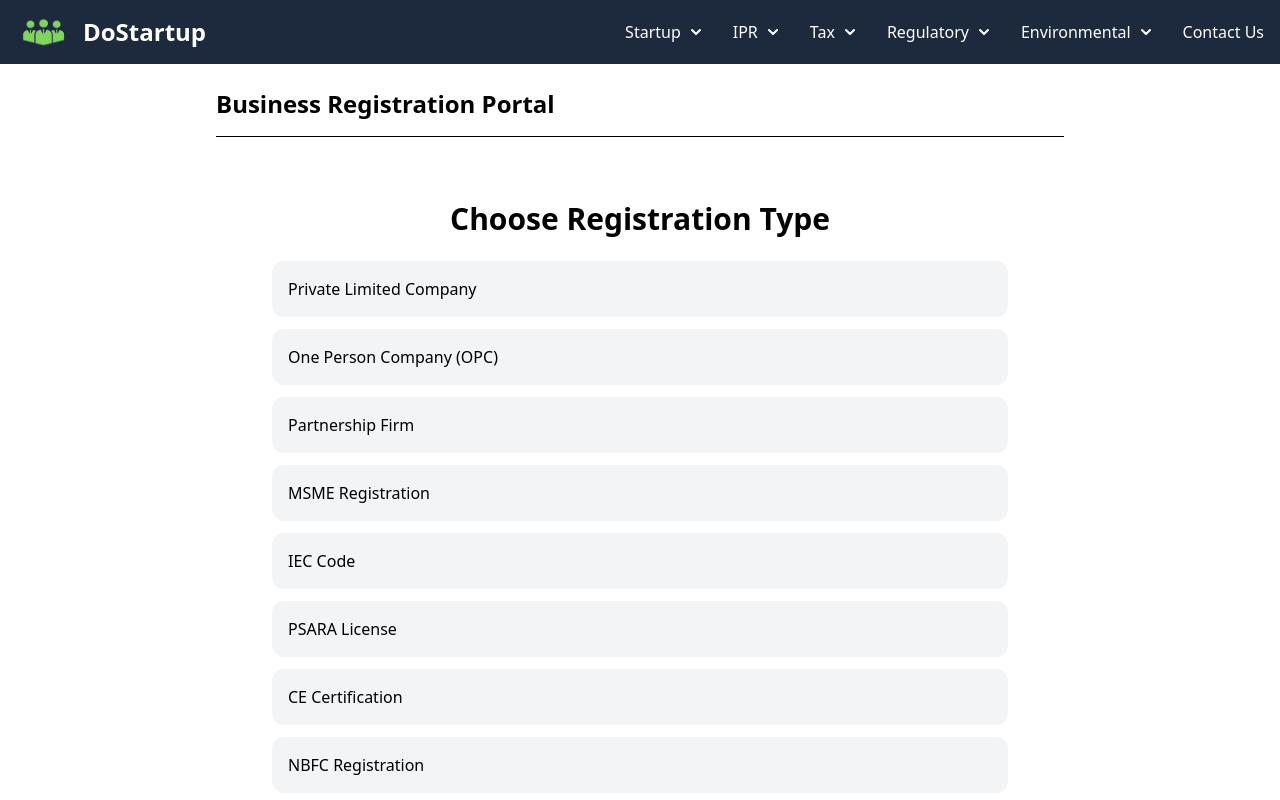
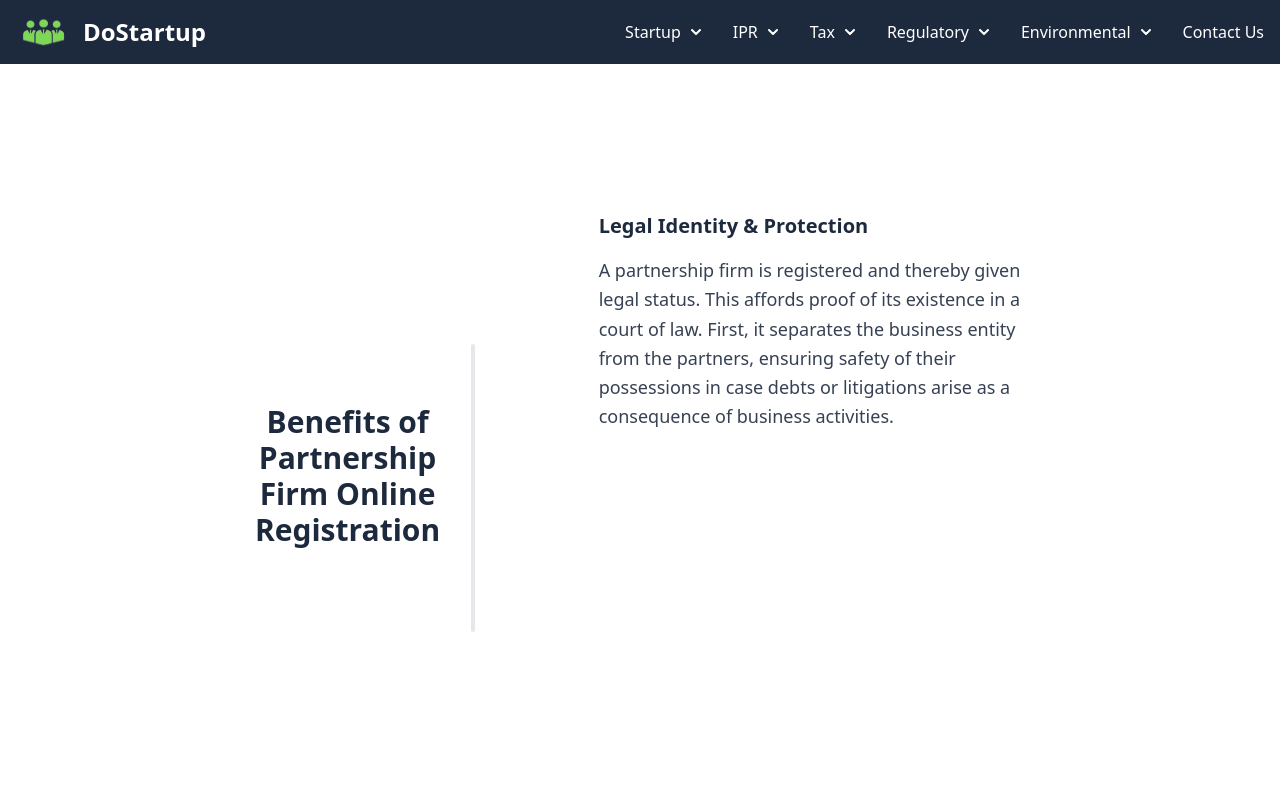
Before and after one commit to easysheep/dostartup, a Next.js app: page /register in a window 1280 px wide. Shown: the top 800 px of the page. Built offline with nearby package versions, Linux system fonts and the light colour scheme.

Commit message:
added scroll on register page

```diff
--- a/src/app/layout.tsx
+++ b/src/app/layout.tsx
@@ -1,8 +1,20 @@
 import type { Metadata } from "next";
-import { Geist, Geist_Mono } from "next/font/google";
+import { Geist, Geist_Mono, Montserrat, Outfit  } from "next/font/google";
 import Header from "@/components/Header";
 import Footer from "@/components/Footer";
 import "./globals.css";
+
+
+const montserrat = Montserrat({
+  subsets: ['latin'],
+  variable: '--font-montserrat',
+});
+
+const outfit = Outfit({
+  subsets: ['latin'],
+  variable: '--font-outfit',
+});
+
 
 const geistSans = Geist({
   variable: "--font-geist-sans",
@@ -30,7 +42,7 @@ export default function RootLayout({
       <link rel="icon" type="image/x-icon" href="/Logo.png" />
       </head>
       <body
-        className={`${geistSans.variable} ${geistMono.variable} antialiased`}
+        className={`${montserrat.variable} ${outfit.variable}  ${geistSans.variable} ${geistMono.variable} antialiased`}
       >
         <Header />
         {children}
--- a/src/app/register/layout.tsx
+++ b/src/app/register/layout.tsx
@@ -3,9 +3,6 @@ export default function RegisterLayout({ children }: { children: React.ReactNode
     return (
       <main className="min-h-screen bg-white text-black">
         <div className="max-w-4xl mx-auto p-6">
-          <header className="mb-6 border-b pb-4">
-            <h1 className="text-2xl font-semibold">Business Registration Portal</h1>
-          </header>
           {children}
         </div>
       </main>
--- a/src/app/register/page.tsx
+++ b/src/app/register/page.tsx
@@ -1,6 +1,6 @@
-// app/register/page.tsx
 "use client";
 import Link from "next/link";
+import { useRef, useEffect, useState } from "react";
 
 const registrationTypes = [
   { name: "Private Limited Company", slug: "private-limited-company" },
@@ -15,22 +15,113 @@ const registrationTypes = [
   { name: "GST Registration", slug: "gst" },
 ];
 
+interface Benefit {
+  id: number;
+  title: string;
+  content: string;
+}
+
+const benefits: Benefit[] = [
+  {
+    id: 1,
+    title: "Legal Identity & Protection",
+    content:
+      "A partnership firm is registered and thereby given legal status. This affords proof of its existence in a court of law. First, it separates the business entity from the partners, ensuring safety of their possessions in case debts or litigations arise as a consequence of business activities.",
+  },
+  {
+    id: 2,
+    title: "Formalization of Business Relationship",
+    content:
+      "The registration of a partnership brings to bear all the legal implications. This helps define what is the function of each partner reducing all misunderstanding and preventing future disputes. The written agreement ensures all partners are aware of their specific roles and duties unambiguously.",
+  },
+  {
+    id: 3,
+    title: "Wide Business Opportunities",
+    content:
+      "Mostly clients, investors, and banks prefer to transact with registered firms. While registered partnerships make it easier for businesses to acquire trust, they also improve the contracts, financing options, and collaboration against which the businesses should grow opportunities.",
+  },
+  {
+    id: 4,
+    title: "Flexible Decision Making",
+    content:
+      "In terms of decision-making, partnership is more flexible since every partners thought and idea can contribute to something valuable; they don't have to follow so many legal rules as other companies do, and this makes running the business smoother and much faster.",
+  },
+  {
+    id: 5,
+    title: "Tax Benefits",
+    content:
+      "The profits of a partnership firm get taxed only once — in the hands of the partners. This means no double taxation exists, unlike the company, which makes it more compassionate while paying taxes.",
+  },
+  {
+    id: 6,
+    title: "Cost-Effective",
+    content:
+      "Setting up a partnership firm online does not cost an arm and a leg. Its procedure is simple, quick, and requires less paperwork. With fewer legal provisions, you also incur less in the name of ongoing compliance and legal formalities.",
+  },
+  {
+    id: 7,
+    title: "Specialized Aptitudes",
+    content:
+      "Every partner brings unique experience and skills into the business. As a result, due to this diversity, the firm would generate a more creative and efficient solution through which problems would be solved, tasks would be managed, and decisions would be made for the growth of the business in the long run.",
+  },
+  {
+    id: 8,
+    title: "Improved Borrowing Capacity",
+    content:
+      "Banks and other financial institutions would most likely give loans to a registered firm partly because of the official registration that the firm would have made it look so reliable and hence raised up its chances for getting funds in times of need.",
+  },
+];
+
 export default function RegisterPage() {
+  const [progress, setProgress] = useState(0);
+  const sectionRefs = useRef<Array<HTMLDivElement | null>>([]);
+
+  const handleScroll = () => {
+    const scrollTop = window.scrollY;
+    const scrollHeight = document.body.scrollHeight - window.innerHeight;
+    const progressValue = (scrollTop / scrollHeight) * 100;
+    setProgress(progressValue);
+  };
+
+  useEffect(() => {
+    window.addEventListener("scroll", handleScroll);
+    return () => window.removeEventListener("scroll", handleScroll);
+  }, []);
+
   return (
-    <div className="max-w-3xl mx-auto py-10 px-4">
-      <h1 className="text-3xl font-bold mb-6 text-center">Choose Registration Type</h1>
-      <ul className="space-y-3">
-        {registrationTypes.map((type) => (
-          <li key={type.slug}>
-            <Link
-              href={`/register/${type.slug}`}
-              className="block p-4 bg-gray-100 rounded-xl hover:bg-gray-200 transition"
+    <>
+      <div className="flex flex-col md:flex-row ">
+
+       {/* left panel */}
+        <div className="md:w-1/3 sticky top-0 h-screen flex gap-4 justify-center items-center p-6 bg-white">
+          <h2 className="text-3xl font-bold text-[#1D293D] text-center mb-6">
+            Benefits of Partnership Firm Online Registration
+          </h2>
+          <div className="w-3 h-72 bg-gray-200 rounded-full relative overflow-hidden">
+            <div
+              className="absolute top-0 w-2 bg-[#7CD955] rounded-full transition-all duration-200 ease-in-out"
+              style={{ height: `${progress}%` }}
+            />
+          </div>
+        </div>
+
+        {/* right panel */}
+        <div className="md:w-2/3 p-6 space-y-3 mt-[100px] pl-25">
+          {benefits.map((b, idx) => (
+            <section
+              key={b.id}
+              ref={(el) => (sectionRefs.current[idx] = el)}
+              className="min-h-screen"
             >
-              {type.name}
-            </Link>
-          </li>
-        ))}
-      </ul>
-    </div>
+              <h3 className="text-xl font-bold text-[#1D293D] mb-4">
+                {b.title}
+              </h3>
+              <p className="text-gray-700 leading-relaxed text-lg ">{b.content}</p>
+            </section>
+          ))}
+        </div>
+      </div>
+
+    </>
   );
 }
--- /dev/null
+++ b/tailwind.config.js
@@ -0,0 +1,17 @@
+/** @type {import('tailwindcss').Config} */
+module.exports = {
+  content: [
+    "./app/**/*.{js,ts,jsx,tsx}",
+    "./pages/**/*.{js,ts,jsx,tsx}",
+    "./components/**/*.{js,ts,jsx,tsx}"
+  ],
+  theme: {
+    extend: {
+      fontFamily: {
+        monte: ['var(--font-montserrat)'],
+        outfit: ['var(--font-outfit)'],
+      },
+    },
+  },
+  plugins: [],
+}
```
